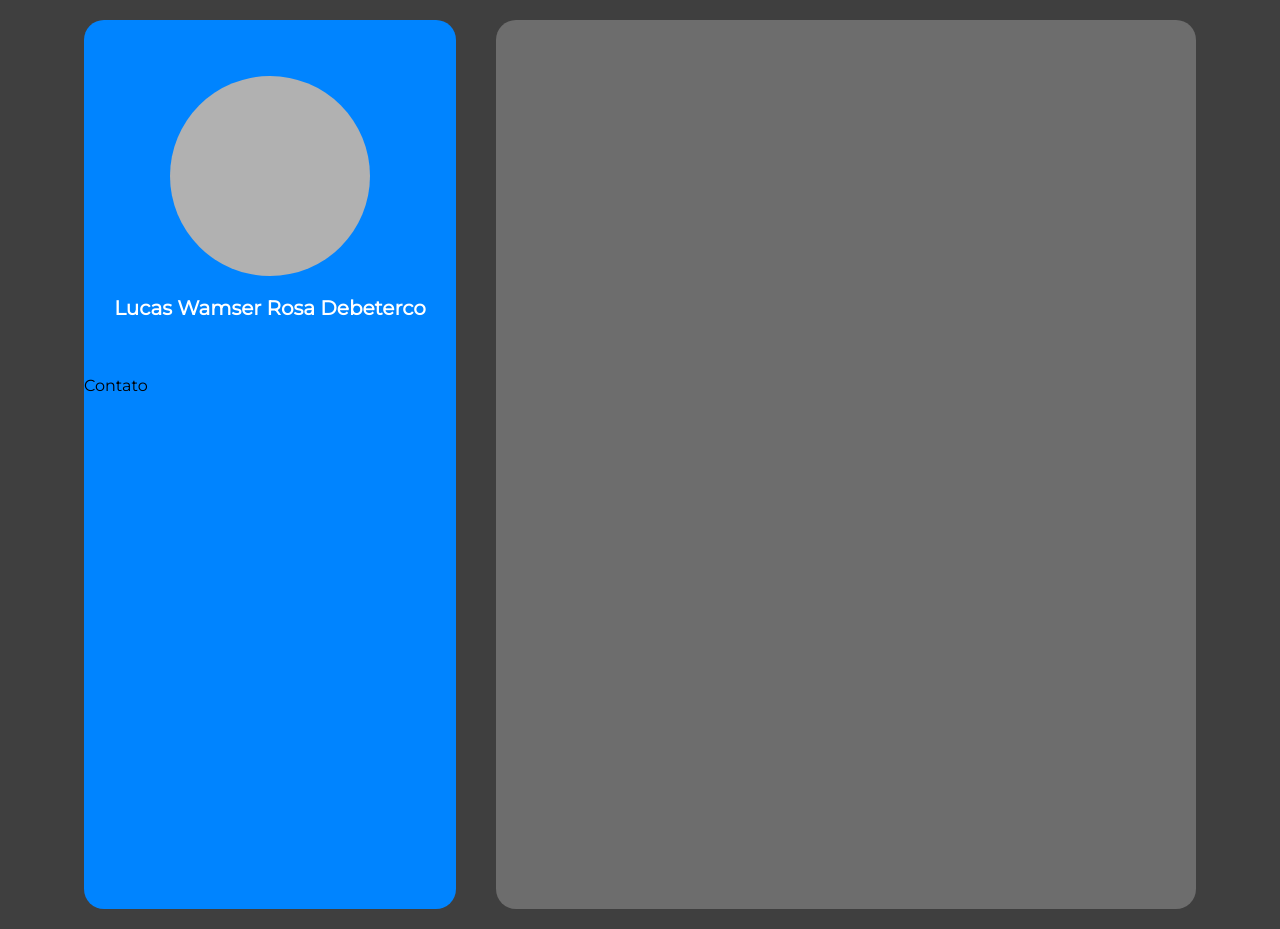
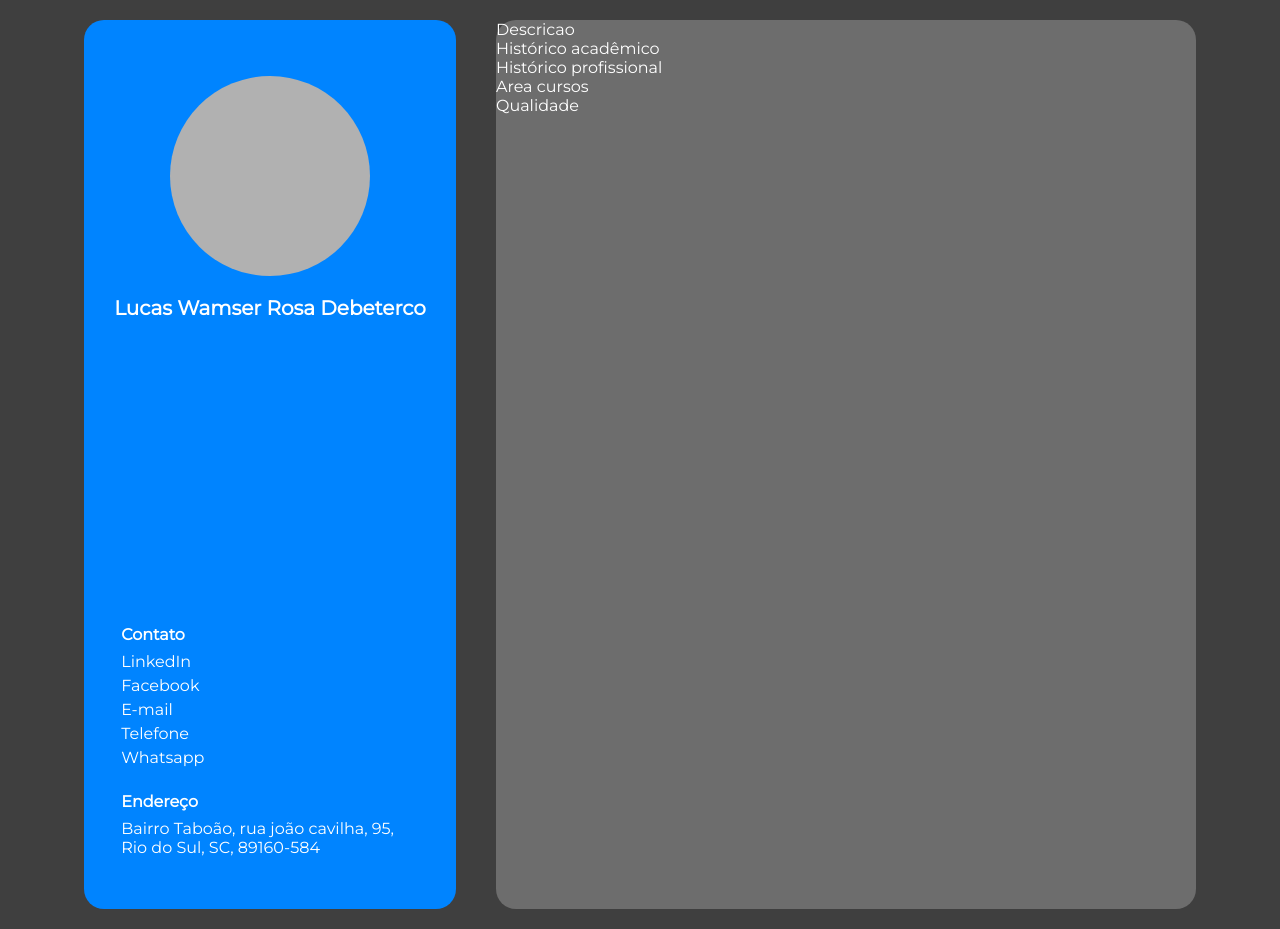
Before and after one commit to lucasdebeterco/curriculo-html-css-webi, a plain HTML site: page index.html in a window 1280 px wide. Drawn offline with Linux system fonts and the light colour scheme.

Commit message:
Adicionando contato e endereço

```diff
--- a/index.html
+++ b/index.html
@@ -12,7 +12,7 @@
 <body>
     <div class="container">
         <div class="content flex justify-center align-center full-width">
-            <div class="area-lateral">
+            <div class="area-lateral flex column space-between">
                 <div class="image-area flex justify-center align-center column full-width">
                     <div class="image">
 
@@ -20,13 +20,52 @@
                     <div class="nome">Lucas Wamser Rosa Debeterco</div>
                 </div>
 
-                <div class="contato">
-                    Contato
+                <div class="contato flex  column full-width">
+                    <div class="social">
+                        <div class="title bold">
+                            Contato
+                        </div>
+                        <div class="info-contato flex column">
+                            <span>LinkedIn</span>
+                            <span>Facebook</span>
+                            <span>E-mail</span>
+                            <span>Telefone</span>
+                            <span>Whatsapp</span>
+                        </div>
+                    </div>
+
+                    <div class="endereco">
+                        <div class="title bold">
+                            Endereço
+                        </div>
+                        <div class="info-contato">
+                            <span>Bairro Taboão, rua joão cavilha, 95, Rio do Sul, SC, 89160-584</span>
+                        </div>
+                    </div>
                 </div>
 
             </div>
             <div class="area-conteudo">
+                <div class="area-descricao">
+                    Descricao
+                </div>
+                <div class="area-conhecimentos">
 
+                </div>
+                <div class="area-historico">
+                    <div class="academico">
+                        Histórico acadêmico
+                    </div>
+                    <div class="profissional">
+                        Histórico profissional
+                    </div>
+                </div>
+                <div class="area-cursos">
+                    Area cursos
+                </div>
+                <div class="area-qualidades">
+                    Qualidade
+                </div>
             </div>
         </div>
     </div>
--- a/style.css
+++ b/style.css
@@ -2,6 +2,7 @@ body {
     margin: 0;
     background: rgb(63, 63, 63);
     font-family: "Montserrat", comic-sans;
+    color: #fff;
 }
 
 .content .area-conteudo {
@@ -20,6 +21,22 @@ body {
     background: rgb(0, 132, 255);
 }
 
+.area-lateral .contato {
+    align-self: flex-end;
+    width: 80%;
+    height: 30%;
+    padding: 10%;
+}
+
+.area-lateral .contato .title{
+    margin-top: 20px;
+    margin-bottom: 8px;
+}
+
+.area-lateral .contato .info-contato span{
+    margin-bottom: 5px;
+}
+
 .image-area {
     height: 40%;
 }
@@ -32,8 +49,13 @@ body {
 }
 
 .image-area .nome {
-    color: #fff;
+    color: white;
     margin-top: 20px;
     font-weight: bold;
     font-size: 20px;
 }
+
+
+.area-conteudo {
+
+}
--- a/util.css
+++ b/util.css
@@ -35,3 +35,7 @@ body {
 .min-width {
     width: min-content;
 }
+
+.bold {
+    font-weight: bold;
+}
```
